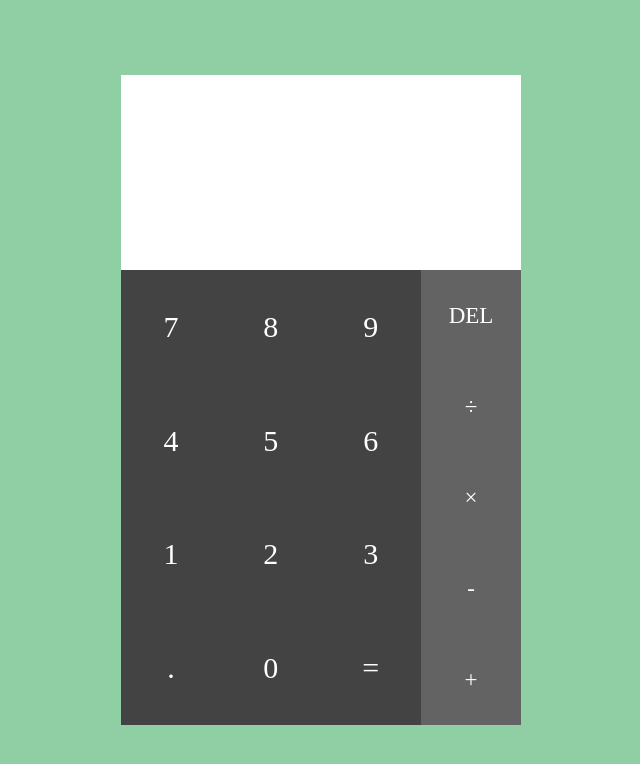
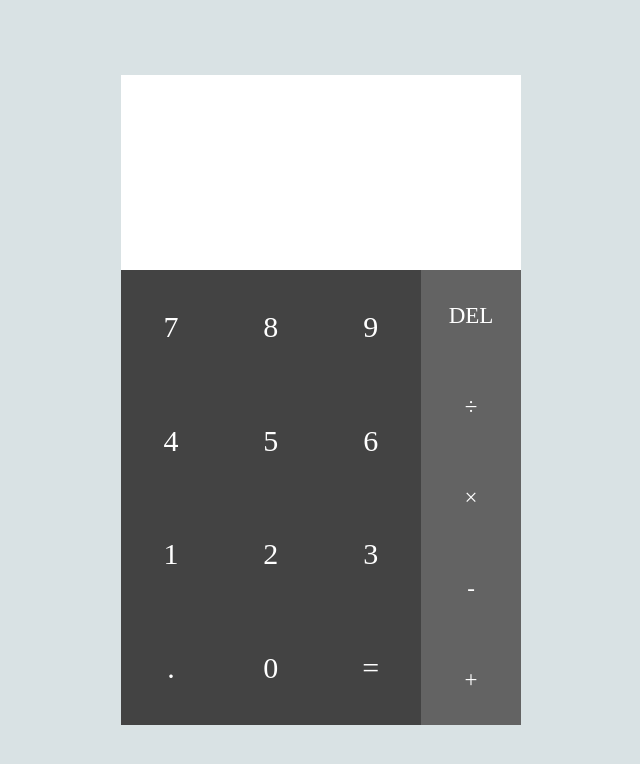
Before and after one commit to iaei/demo, a plain HTML site: page calculator/index.html in a window 1280 px wide. Shown: the whole page, without its empty margins (319-959 px from the left). Drawn offline with Linux system fonts and the light colour scheme.

Commit message:
修改颜色

```diff
--- a/calculator/sass/index.css
+++ b/calculator/sass/index.css
@@ -6,7 +6,7 @@ body {
   height: 100%;
   margin: 0;
   color: #fff;
-  background-color: rgba(133, 202, 154, 0.9);
+  background-color: rgba(213, 223, 226, 0.9);
   display: flex;
   justify-content: center;
   align-items: center; }
```
